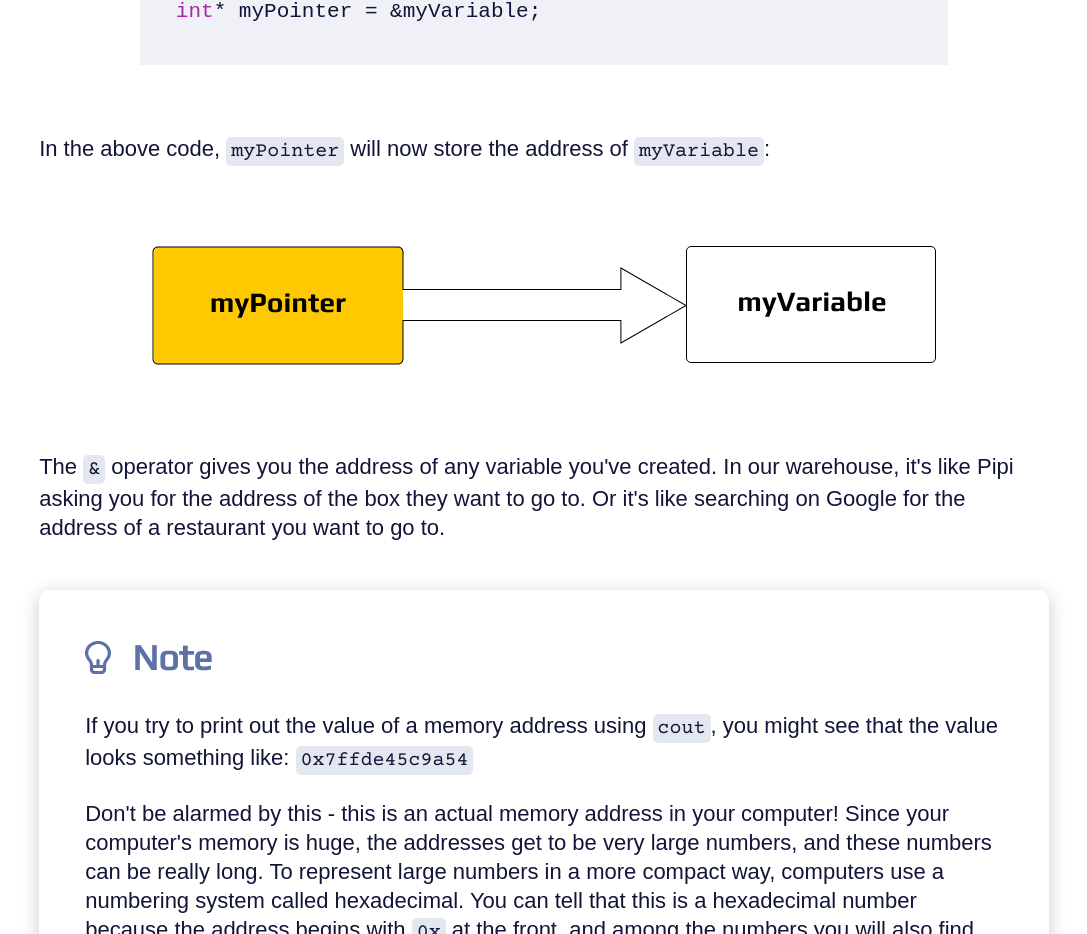
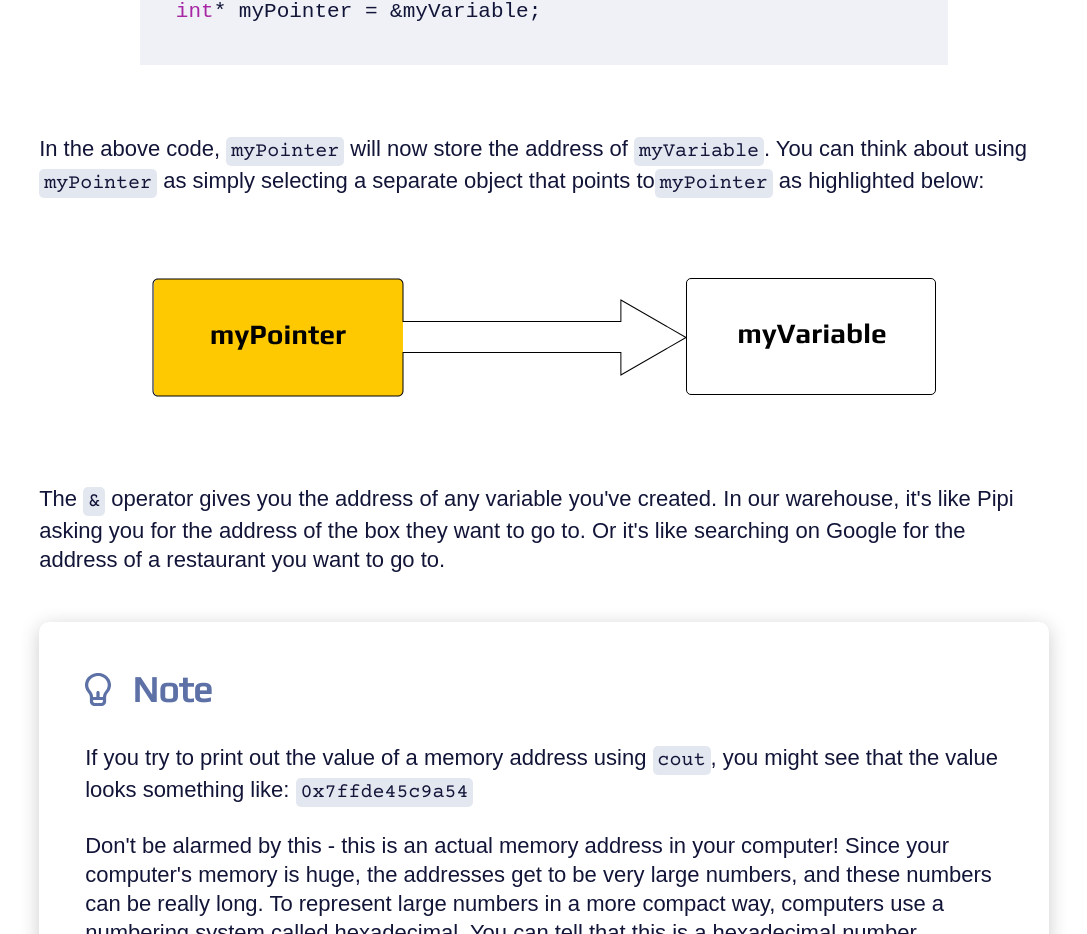
Before and after one commit to uclaacm/parcel-pointers, a React app: page /lesson-3 in a window 1280 px wide. Shown: the part 1091-2025 px from the top of the page, without its empty margins (96-1183 px from the left). Built offline with nearby package versions, Linux system fonts and the light colour scheme; a web font is replaced by a local one.

Commit message:
add text for context on images

```diff
--- a/src/pages/Lesson3.tsx
+++ b/src/pages/Lesson3.tsx
@@ -59,7 +59,10 @@ const Lesson3: FC = () => {
           </div>
           <p>
             In the above code, <span className="code">myPointer</span> will now
-            store the address of <span className="code">myVariable</span>:
+            store the address of <span className="code">myVariable</span>.
+            You can think about using <span className="code">myPointer</span> as
+            simply selecting a separate object that points to
+             <span className="code">myPointer</span> as highlighted below:
           </p>
           <div className="lesson3-img">
             <img src={FillArrowImage} alt="Fill Arrow" />
--- a/src/pages/Lesson4.tsx
+++ b/src/pages/Lesson4.tsx
@@ -45,7 +45,8 @@ const Lesson4: FC = () => {
             return to us the value stored there. This is known as{' '}
             <u>dereferencing</u>. In our example, this is like giving Pipi an
             address, going to the box at that address, and telling us
-            what&apos;s inside the box.
+            what&apos;s inside the box. We have gone from selecting the pointer
+            to selecting the variable with this operator.
           </p>
           <div className="diagram">
             <FillArrow text1="myPointer" text2="myVariable" />
```
